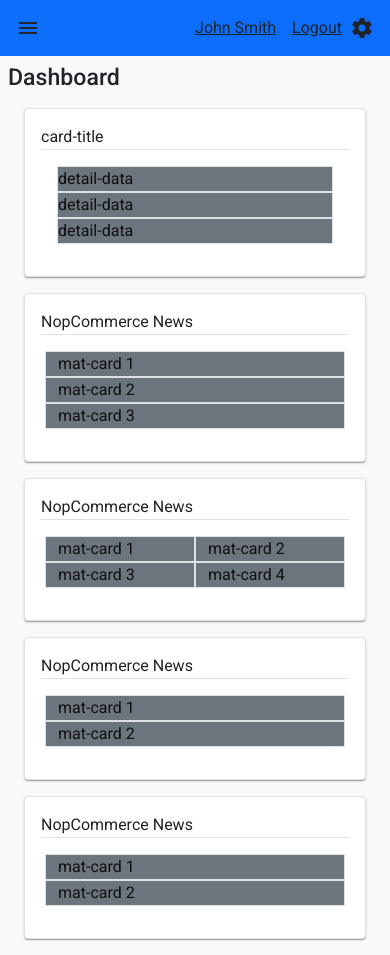
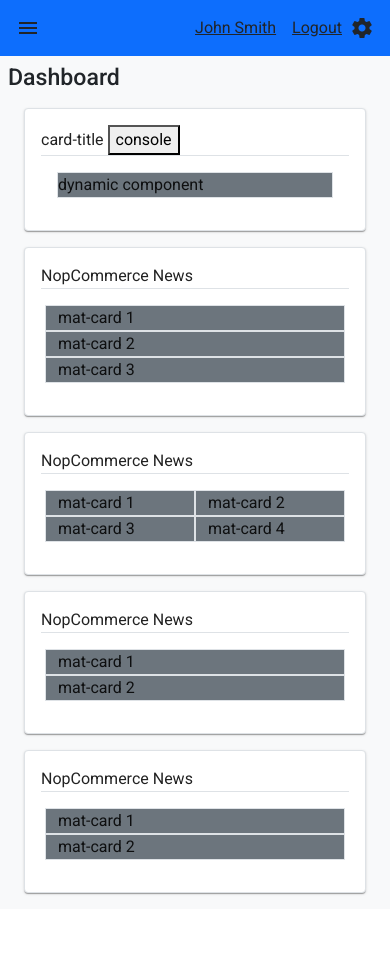
Before and after one commit to kritdev/angular_lab, an Angular app: page / in a window 390 px wide. After the commit the page ends 909 px from the top, so only its background shows below. Built offline with nearby package versions, Linux system fonts and the light colour scheme.

Commit message:
implement dynamic Detail CardItem

```diff
--- a/src/app/app.module.ts
+++ b/src/app/app.module.ts
@@ -9,6 +9,7 @@ import { SidebarComponent } from './layout/sidebar/sidebar.component';
 import { MainComponent } from './layout/main/main.component';
 import { GroupCardComponent } from './component/group-card/group-card.component';
 import { DetailCardComponent } from './component/detail-card/detail-card.component';
+import { DetailCardDirective } from './component/detail-card.directive';
 
 @NgModule({
   declarations: [
@@ -17,7 +18,8 @@ import { DetailCardComponent } from './component/detail-card/detail-card.compone
     SidebarComponent,
     MainComponent,
     GroupCardComponent,
-    DetailCardComponent
+    DetailCardComponent,
+    DetailCardDirective
   ],
   imports: [
     BrowserModule,
--- /dev/null
+++ b/src/app/component/detail-card-item.ts
@@ -0,0 +1,5 @@
+import { Type } from '@angular/core';
+
+export class DetailCardItem {
+  constructor(public component: Type<any>, public data: any) {}
+}
--- /dev/null
+++ b/src/app/component/detail-card.directive.ts
@@ -0,0 +1,8 @@
+import { Directive, ViewContainerRef } from '@angular/core';
+
+@Directive({
+  selector: '[detailCard]',
+})
+export class DetailCardDirective {
+  constructor(public viewContainerRef: ViewContainerRef) { }
+}
--- a/src/app/component/group-card/group-card.component.html
+++ b/src/app/component/group-card/group-card.component.html
@@ -1,10 +1,12 @@
 <mat-card class="bg-white border m-2">
   <div class="border-bottom">
     {{title}}
+    <button (click)="printConsole()">console</button>
   </div>
   <div class='row p-3'>
+    <!-- <app-detail-card class="col-md"></app-detail-card>
     <app-detail-card class="col-md"></app-detail-card>
-    <app-detail-card class="col-md"></app-detail-card>
-    <app-detail-card class="col-md"></app-detail-card>
+    <app-detail-card class="col-md"></app-detail-card> -->
+    <ng-template detailCard></ng-template>
   </div>
 </mat-card>
--- a/src/app/component/group-card/group-card.component.ts
+++ b/src/app/component/group-card/group-card.component.ts
@@ -1,4 +1,7 @@
-import { Component, Input, OnInit } from '@angular/core';
+import { Component, ComponentFactoryResolver, Input, OnInit, Type, ViewChild } from '@angular/core';
+import { DetailCardItem } from '../detail-card-item';
+import { DetailCardDirective } from '../detail-card.directive';
+import { DetailCardComponent } from '../detail-card/detail-card.component';
 
 @Component({
   selector: 'app-group-card',
@@ -9,9 +12,27 @@ export class GroupCardComponent implements OnInit {
 
   @Input() title = 'card-title';
 
-  constructor() { }
+  @ViewChild(DetailCardDirective, {static: true}) cardDetail!: DetailCardDirective;
+
+  constructor(private componentFactoryResolver: ComponentFactoryResolver) { }
 
   ngOnInit(): void {
+    this. printConsole();
+    this.loadComponent();
+  }
+
+  loadComponent() {
+    const item = new DetailCardItem(DetailCardComponent, 'dynamic component');
+    const componentFactory = this.componentFactoryResolver.resolveComponentFactory(item.component);
+    const viewContainerRef = this.cardDetail.viewContainerRef;
+    viewContainerRef.clear();
+
+    const componentRef = viewContainerRef.createComponent<DetailCardComponent>(componentFactory);
+    componentRef.instance.data = item.data;
+  }
+
+  printConsole() {
+    console.log('cardDetail : ' + this.cardDetail);
   }
 
 }
```
